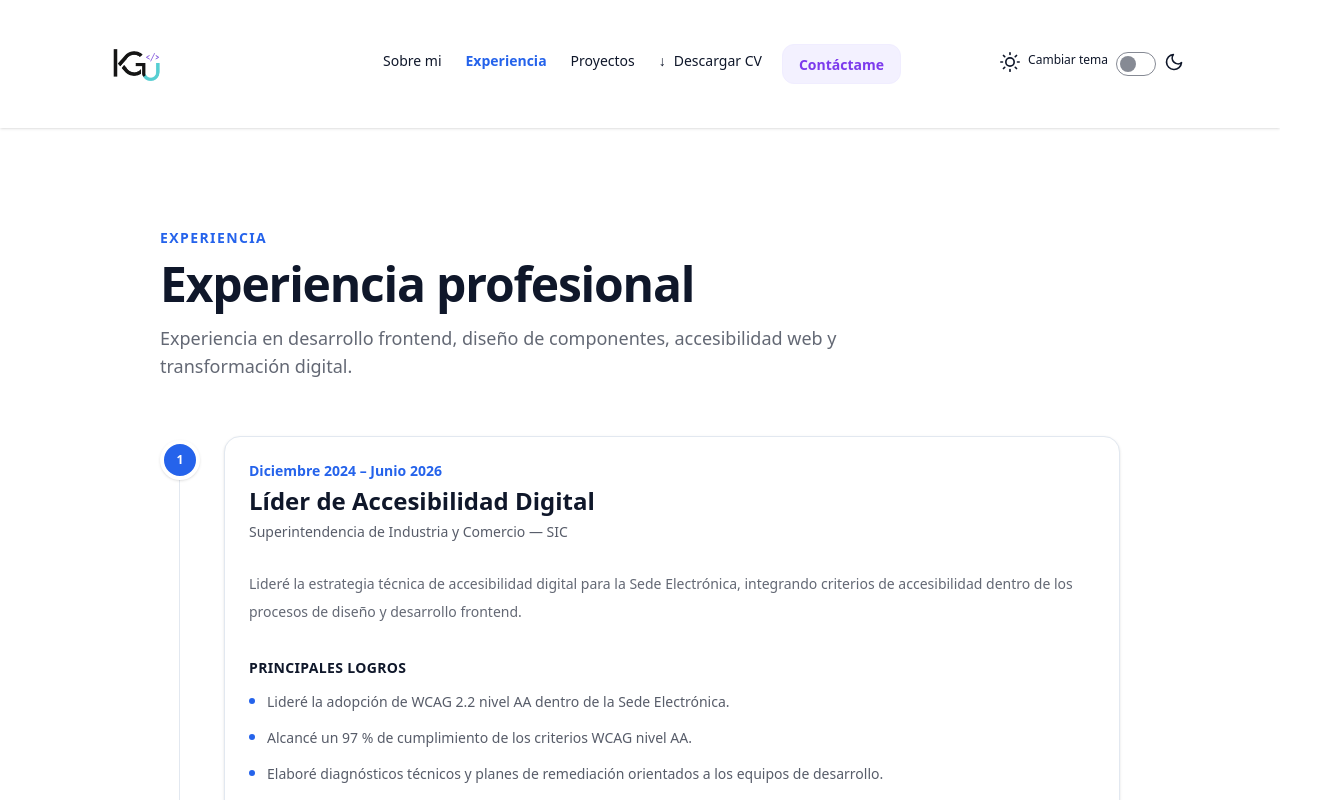
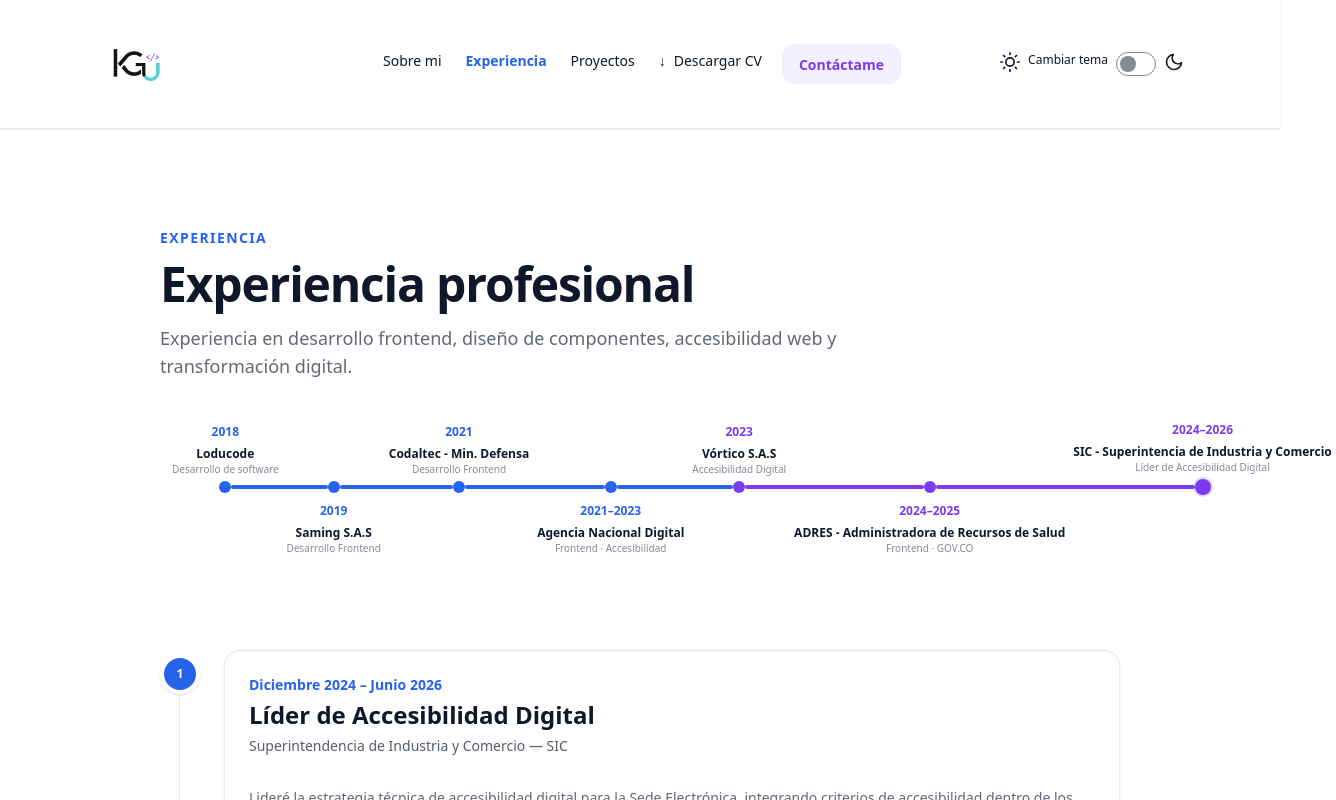
Before and after one commit to karengiseth23/portafolio, an Angular app: page /experience in a window 1280 px wide. Shown: the top 800 px of the page, 1336 px wide, since content can reach past the window. Built offline with nearby package versions, Linux system fonts and the light colour scheme.

Commit message:
Se agrega timeline

```diff
--- a/src/app/components/experience/experience.html
+++ b/src/app/components/experience/experience.html
@@ -5,7 +5,7 @@
 >
   <div class="mx-auto max-w-7xl">
 
-    <!-- Header -->
+
     <div class="max-w-3xl">
       <h1 class="text-sm font-semibold uppercase tracking-widest text-primary">
         Experiencia
@@ -23,6 +23,8 @@
         accesibilidad web y transformación digital.
       </p>
     </div>
+
+    <app-timeline></app-timeline>
 
     <!-- Timeline -->
     <div class="relative mt-14">
--- a/src/app/components/experience/experience.ts
+++ b/src/app/components/experience/experience.ts
@@ -1,9 +1,10 @@
 import { Component } from '@angular/core';
 import { Experiencie as ExperiencieModel } from '../../models/experiencie';
 import { EXPERIENCE } from '../../data/experiences';
+import { Timeline } from "../timeline/timeline";
 @Component({
   selector: 'app-experience',
-  imports: [],
+  imports: [Timeline],
   templateUrl: './experience.html',
   styleUrl: './experience.css',
 })
--- a/src/app/components/modal-contacto/modal-contacto.html
+++ b/src/app/components/modal-contacto/modal-contacto.html
@@ -27,7 +27,7 @@
     <div class="flex flex-col gap-3 sm:flex-row">
 
       <a
-        href="www.linkedin.com/in/karen-giseth-urrego-gaitán-893240181"
+        href="https://www.linkedin.com/in/karen-giseth-urrego-gaitán-893240181"
         target="_blank"
         rel="noopener noreferrer"
         class="btn btn-primary">
--- /dev/null
+++ b/src/app/components/timeline/timeline.html
@@ -0,0 +1,220 @@
+<section class="py-8">
+
+  <ul class="timeline timeline-vertical lg:timeline-horizontal w-full px-2">
+
+    <!-- 2018 — Loducode -->
+    <li>
+
+      <div class="timeline-start text-center lg:text-center">
+        <span class="text-xs font-semibold text-primary">
+          2018
+        </span>
+
+        <p class="mt-1 text-xs font-bold">
+          Loducode
+        </p>
+
+        <p class="text-[10px] text-base-content/50">
+          Desarrollo de software
+        </p>
+      </div>
+
+      <div class="timeline-middle">
+        <span
+          class="block h-3 w-3 rounded-full bg-primary"
+          aria-hidden="true">
+        </span>
+      </div>
+
+      <hr class="bg-primary" />
+
+    </li>
+
+
+    <!-- 2019 — Saming -->
+    <li>
+
+      <hr class="bg-primary" />
+
+      <div class="timeline-middle">
+        <span
+          class="block h-3 w-3 rounded-full bg-primary"
+          aria-hidden="true">
+        </span>
+      </div>
+
+      <div class="timeline-end text-center">
+        <span class="text-xs font-semibold text-primary">
+          2019
+        </span>
+
+        <p class="mt-1 text-xs font-bold">
+          Saming S.A.S
+        </p>
+
+        <p class="text-[10px] text-base-content/50">
+          Desarrollo Frontend
+        </p>
+      </div>
+
+      <hr class="bg-primary" />
+
+    </li>
+
+
+    <!-- 2021 — Codaltec -->
+    <li>
+
+      <hr class="bg-primary" />
+
+      <div class="timeline-start text-center">
+        <span class="text-xs font-semibold text-primary">
+          2021
+        </span>
+
+        <p class="mt-1 text-xs font-bold">
+          Codaltec - Min. Defensa
+        </p>
+
+        <p class="text-[10px] text-base-content/50">
+          Desarrollo Frontend
+        </p>
+      </div>
+
+      <div class="timeline-middle">
+        <span
+          class="block h-3 w-3 rounded-full bg-primary"
+          aria-hidden="true">
+        </span>
+      </div>
+
+      <hr class="bg-primary" />
+
+    </li>
+
+
+    <!-- 2021–2023 — AND -->
+    <li>
+
+      <hr class="bg-primary" />
+
+      <div class="timeline-middle">
+        <span
+          class="block h-3 w-3 rounded-full bg-primary"
+          aria-hidden="true">
+        </span>
+      </div>
+
+      <div class="timeline-end text-center">
+        <span class="text-xs font-semibold text-primary">
+          2021–2023
+        </span>
+
+        <p class="mt-1 text-xs font-bold">
+          Agencia Nacional Digital
+        </p>
+
+        <p class="text-[10px] text-base-content/50">
+          Frontend · Accesibilidad
+        </p>
+      </div>
+
+      <hr class="bg-primary" />
+
+    </li>
+
+
+    <!-- 2023 — Vórtico -->
+    <li>
+
+      <hr class="bg-primary" />
+
+      <div class="timeline-start text-center">
+        <span class="text-xs font-semibold text-secondary">
+          2023
+        </span>
+
+        <p class="mt-1 text-xs font-bold">
+          Vórtico S.A.S
+        </p>
+
+        <p class="text-[10px] text-base-content/50">
+          Accesibilidad Digital
+        </p>
+      </div>
+
+      <div class="timeline-middle">
+        <span
+          class="block h-3 w-3 rounded-full bg-secondary"
+          aria-hidden="true">
+        </span>
+      </div>
+
+      <hr class="bg-secondary" />
+
+    </li>
+
+
+    <!-- 2024–2025 — ADRES -->
+    <li>
+
+      <hr class="bg-secondary" />
+
+      <div class="timeline-middle">
+        <span
+          class="block h-3 w-3 rounded-full bg-secondary"
+          aria-hidden="true">
+        </span>
+      </div>
+
+      <div class="timeline-end text-center">
+        <span class="text-xs font-semibold text-secondary">
+          2024–2025
+        </span>
+
+        <p class="mt-1 text-xs font-bold">
+          ADRES - Administradora de Recursos de Salud
+        </p>
+
+        <p class="text-[10px] text-base-content/50">
+          Frontend · GOV.CO
+        </p>
+      </div>
+
+      <hr class="bg-secondary" />
+
+    </li>
+
+
+    <!-- 2024–2026 — SIC -->
+    <li>
+
+      <hr class="bg-secondary" />
+
+      <div class="timeline-start text-center">
+        <span class="text-xs font-semibold text-secondary">
+          2024–2026
+        </span>
+
+        <p class="mt-1 text-xs font-bold">
+          SIC - Superintencia de Industria y Comercio
+        </p>
+
+        <p class="text-[10px] text-base-content/50">
+          Líder de Accesibilidad Digital
+        </p>
+      </div>
+
+      <div class="timeline-middle">
+        <span
+          class="block h-4 w-4 rounded-full bg-secondary
+                 ring-2 ring-secondary/20"
+          aria-hidden="true">
+        </span>
+      </div>
+
+    </li>
+
+  </ul>
+
+</section>
```
Also changed, not shown: src/app/components/timeline/timeline.ts (added, +9 -0 lines), src/app/components/timeline/timeline.css (added), 1 other file (tests, documents, lock files or other folders).
